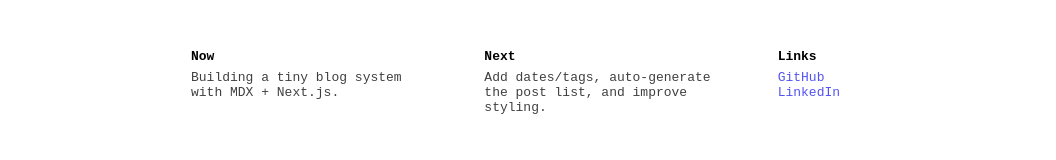
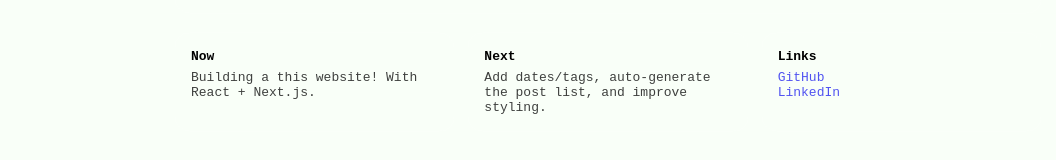
Before and after one commit to Thorald/my_website, a Next.js app: page / in a window 1280 px wide. Shown: the part 445-605 px from the top of the page, without its empty margins (32-1088 px from the left). Built offline with nearby package versions, Linux system fonts and the light colour scheme.

Commit message:
Background color change

```diff
--- a/app/blog/page.tsx
+++ b/app/blog/page.tsx
@@ -1,6 +1,7 @@
 import Link from "next/link";
 import Navbar from "../components/Navbar";
 import { POSTS } from "../../lib/posts";
+import { LadybugWalker } from "../components/ladybugWalker";
 
 export default function BlogIndex() {
     return (
@@ -65,6 +66,7 @@ export default function BlogIndex() {
                     )}
                 </ul>
             </section>
+            <LadybugWalker />
         </main>
     );
 }
--- a/app/globals.css
+++ b/app/globals.css
@@ -6,6 +6,8 @@ body {
   font-family: monospace;
   margin: 20px;
   padding: 0;
+  min-height: 100%;
+  background: #f9fff8;
 }
 
 h1 {
--- a/app/page.tsx
+++ b/app/page.tsx
@@ -122,7 +122,7 @@ export default function Board() {
         >
           <div style={{ fontWeight: 700 }}>Now</div>
           <div style={{ opacity: 0.75, marginTop: 6 }}>
-            Building a tiny blog system with MDX + Next.js.
+            Building a this website! With React + Next.js.
           </div>
         </div>
 
```
